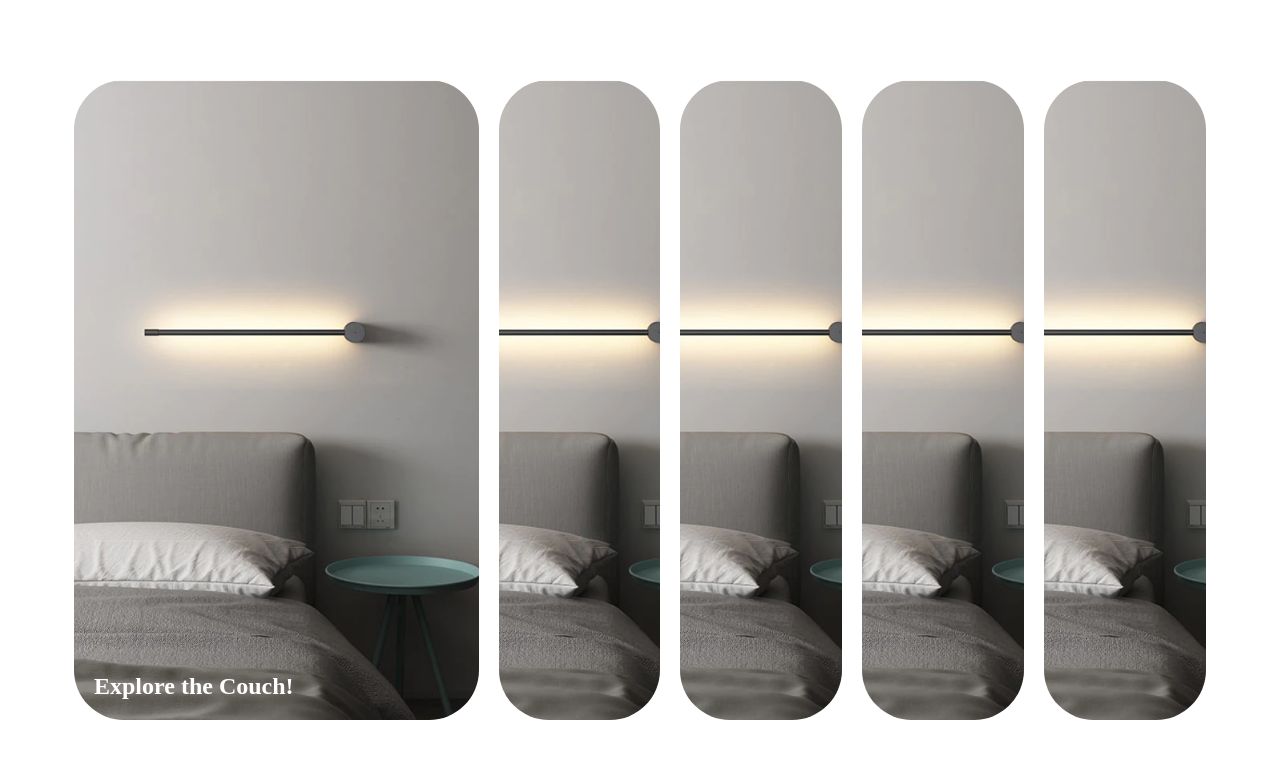
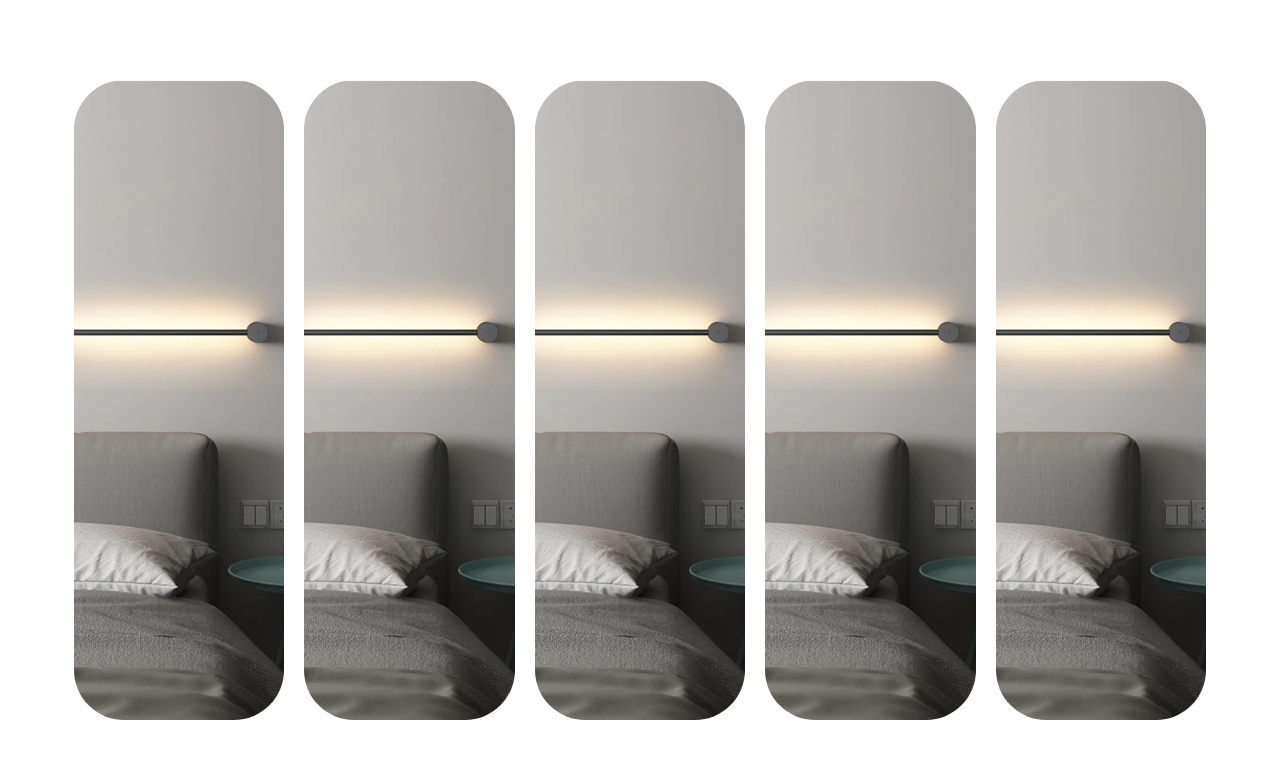
Before and after one commit to codrin-surugiu/Expending_Cards, a plain HTML site: page index.html in a window 1280 px wide. Both pictures are taken after a click on the element "Explore the Couch!". Drawn offline with Linux system fonts and the light colour scheme.

Commit message:
Incercari

```diff
--- a/index.html
+++ b/index.html
@@ -9,10 +9,10 @@
   </head>
   <body>
     <div class="container">
-      <div class="panel active">
+      <div class="panel">
         <h3>Explore the Couch!</h3>
       </div>
-      <div class="panel">
+      <div class="panel active">
         <h3>Explore the Pillow!</h3>
       </div>
       <div class="panel">
--- a/main.js
+++ b/main.js
@@ -3,18 +3,13 @@ console.log(panels);
 
 panels.forEach((panel) => {
   panel.addEventListener("click", () => {
-    console.log("muieMie");
+    panel.classList.add("active");
+    withoutActives();
   });
 });
 
-function removeActiveClasses() {
+const withoutActives = function () {
   panels.forEach((panel) => {
-    panel.classList.remove(".active");
+    panel.classList.remove("active");
   });
-}
-
-// panels.forEach((panel) => {
-//   panel.addEventListener("click", () => {
-//     console.log("muie");
-//   });
-// });
+};
--- a/style.css
+++ b/style.css
@@ -31,8 +31,9 @@ body {
   position: relative;
   cursor: pointer;
   color: #fff;
-  flex: 2;
-  transform: flex 0.7s ease-in;
+  flex: 4;
+  transform: flex 0.7s ease;
+  transition: 1s;
 }
 
 .panel h3 {
@@ -45,7 +46,7 @@ body {
 }
 
 .panel.active {
-  flex: 5;
+  flex: 10;
 }
 
 .panel.active h3 {
```
